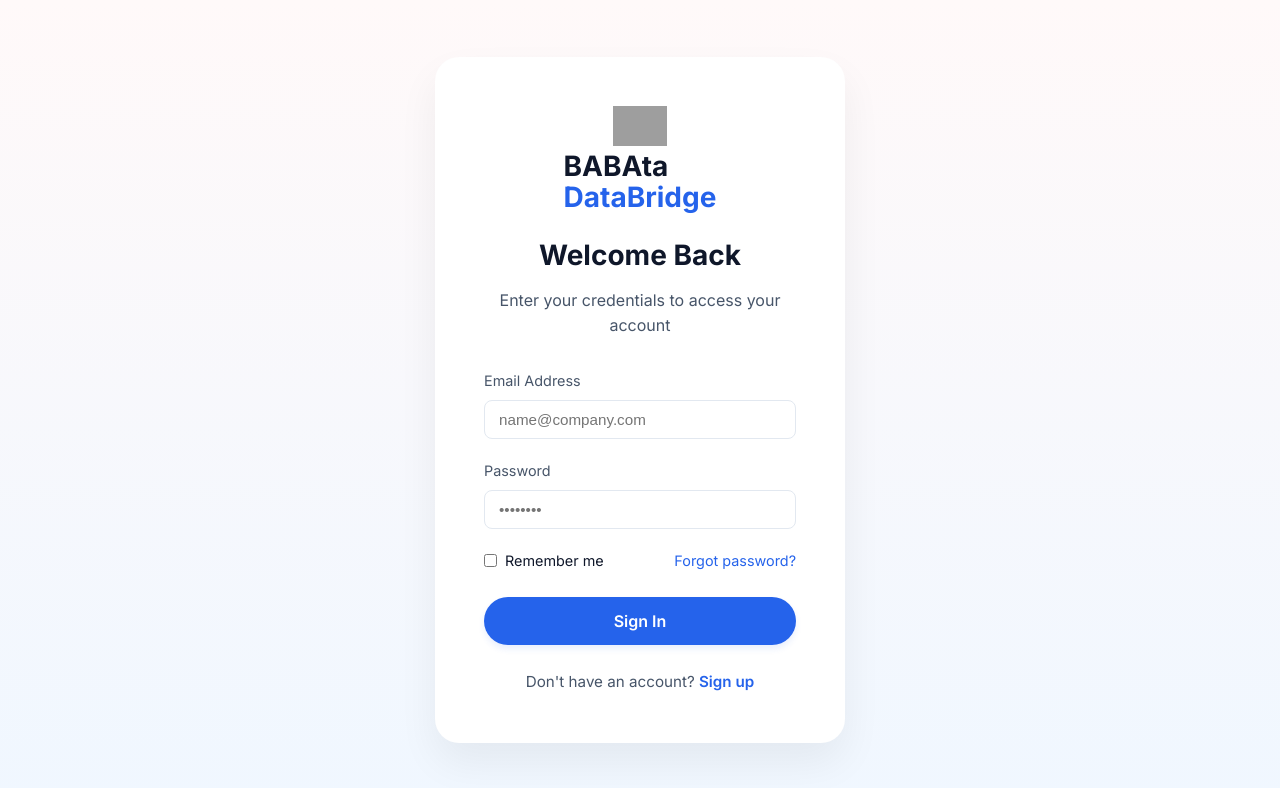
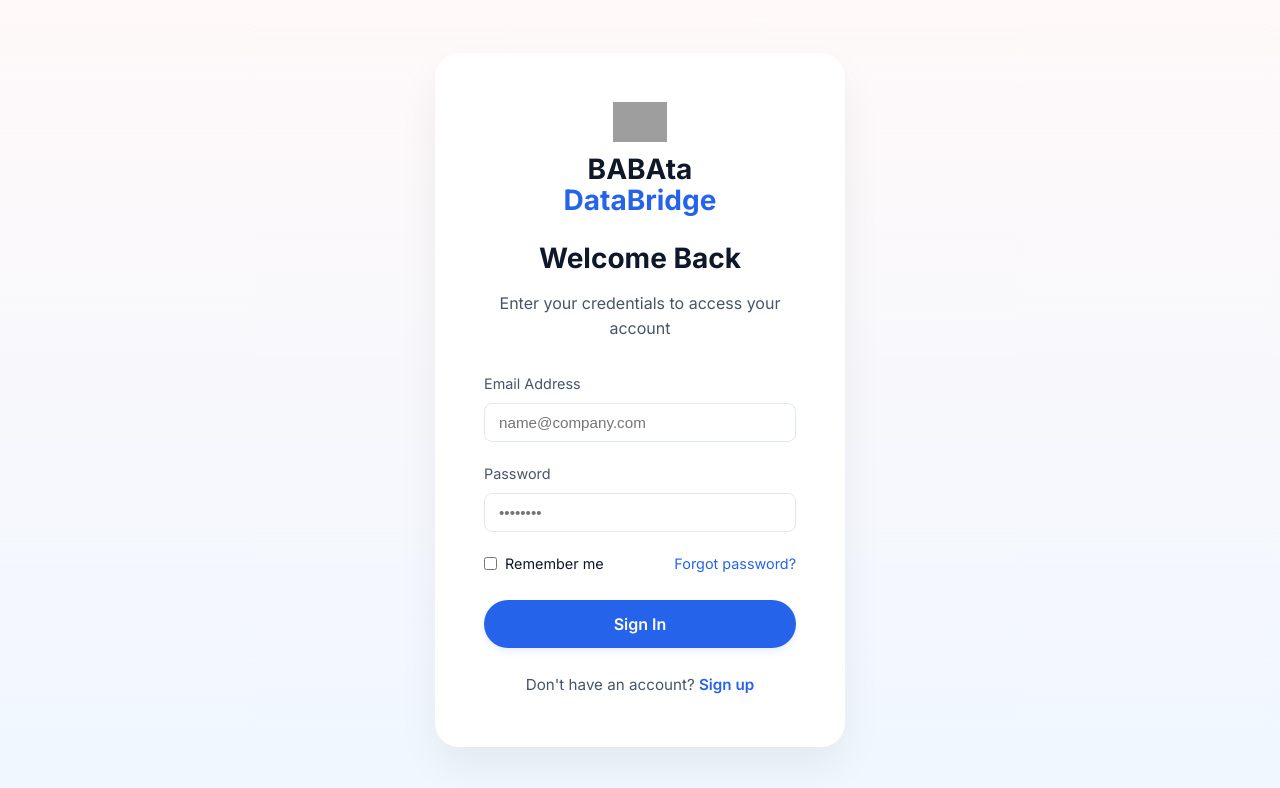
Before and after one commit to ivan3-5/babata-databridge-prototype, a plain HTML site: page login.html in a window 1280 px wide. Drawn offline with Linux system fonts and the light colour scheme; grey boxes are pictures that could not be loaded.

```diff
--- a/style.css
+++ b/style.css
@@ -335,9 +335,17 @@ ul {
 }
 
 .auth-header .logo {
-    display: inline-block;
+    display: flex;
+    flex-direction: column;
+    align-items: center;
+    justify-content: center;
     margin-bottom: 20px;
     font-size: 1.75rem;
+}
+
+.auth-header .logo .logo-text {
+    align-items: center;
+    text-align: center;
 }
 
 .auth-header h2 {
```
